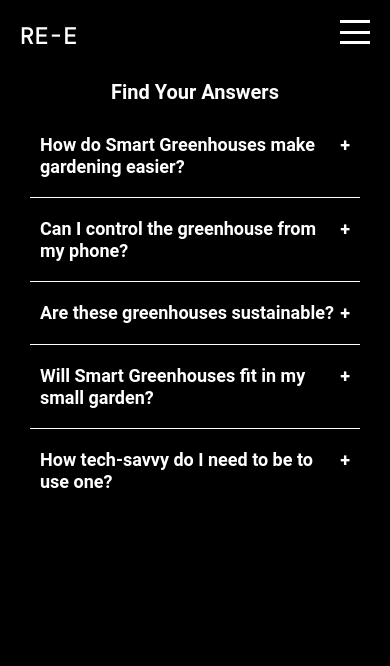
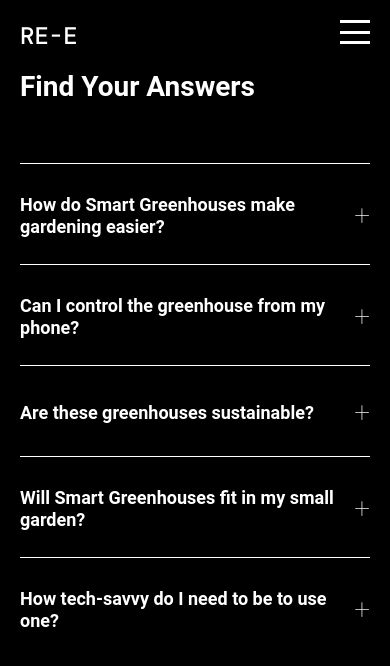
Before and after one commit to bigboykirusha/greenhouse_react, a React (Create React App) app: page /qa in a window 390 px wide. Shown: the top 666 px of the page. Built offline with nearby package versions, Linux system fonts and the light colour scheme; a web font is replaced by a local one.

Commit message:
qa page fix

```diff
--- a/src/components/QaCard/QaCard.module.scss
+++ b/src/components/QaCard/QaCard.module.scss
@@ -1,60 +1,100 @@
 .qaCard {
   background-color: #000; /* Черный фон */
-   border-bottom: 1px solid #fff; /* Белая линия между карточками */
-   margin-bottom: 10px;
-   padding: 15px;
-   transition: all 0.3s ease;
+  border-top: 1px solid #fff; /* Белая линия между карточками */
+  padding: 50px 0; /* Отступы сверху и снизу по 50px, по бокам 15px */
+  padding-top: 30px;
+  transition: all 0.3s ease-in-out;
   cursor: pointer;
-   position: relative;
-
-   &:last-child {
-     border-bottom: none; /* Убрать последнюю линию */
-   }
+  overflow: hidden;
+  height: 60px; /* Фиксированная высота для закрытой карточки */
+  display: flex;
+  flex-direction: column;
+  justify-content: flex-start;
 
   h2 {
-     font-size: 18px;
+    font-size: 24px;
     margin: 0;
     transition: color 0.3s ease;
     color: #fff; /* Белый текст */
     display: flex;
     justify-content: space-between;
-     align-items: flex-start; /* Прижать иконку к верху */
+    align-items: center; /* Прижать иконку к верху */
+    vertical-align: middle;
     line-height: 1.2; /* Уменьшенное расстояние между строчками */
 
     .icon {
-       font-size: 18px;
+      font-size: 42px;
+      font-weight: 200;
       transition: transform 0.3s ease;
       color: #fff; /* Белая иконка */
-        /* Отступ от текста */
+      margin-left: 10px; /* Отступ от текста */
+
+      @media (max-width: 1440px) {
+        font-size: 36px;
+      }
+
+      @media (max-width: 768px) {
+        font-size: 28px;
+      }
     }
   }
 
-   p {
-     font-size: 16px;
-     color: #fff; /* Белый текст */
-     margin: 10px 0 0;
+  .content {
     max-height: 0;
     overflow: hidden;
-     transition: max-height 0.3s ease, padding 0.3s ease;
-     padding: 0;
+    transition: max-height 0.3s ease, margin 0.3s ease; /* Добавлен переход для отступа между вопросом и ответом */
+    margin: 50px 0; /* Отступ между вопросом и ответом */
+
+    p {
+      font-size: 24px;
+      color: #fff; /* Белый текст */
+      margin: 0; /* Отступы внутри параграфа */
+      opacity: 0.7;
+
+      @media (max-width: 1440px) {
+          font-size: 20px;
+      }
+
+      @media (max-width: 1024px) {
+          font-size: 18px;
+      }
+    }
   }
 
   &.active {
-     h2 {
-       color: #007bff;
+    height: auto; /* Высота автоматически подстраивается под контент */
+    padding-bottom: 0; /* Отступ снизу у активной карточки */
+
+    @media (max-width: 768px) {
+      padding-bottom: 0;
     }
 
-     p {
+    .content {
       max-height: 1000px; /* Большое значение для раскрытия контента */
-       padding: 10px 0;
+      margin: 20px 0; /* Установка отступа в 50px при активной карточке */
+      padding-right: 20px;
+
     }
   }
 
-   @media (max-width: 520px) {
-     padding: 10px;
-
-     p {
-       font-size: 14px;
+  @media (max-width: 1440px) {
+    h2 {
+      font-size: 20px;
     }
   }
+
+  @media (max-width: 1024px) {
+    h2 {
+      font-size: 18px;
     }
+  }
+
+  @media (max-width: 1024px) {
+    margin: 10px 0;
+  }
+
+  @media (max-width: 520px) {
+    margin-top: 10px;
+    margin-bottom: 0;
+  }
+}
--- a/src/components/QaCard/QaCard.tsx
+++ b/src/components/QaCard/QaCard.tsx
@@ -1,10 +1,11 @@
+// QaCard.tsx
 import React from 'react';
 import styles from './QaCard.module.scss';
 
 interface QaCardProps {
   question: string;
   answer: string;
-  isActive: boolean;
+  isActive: boolean; // Добавляем проп isActive
   onClick: () => void;
 }
 
@@ -13,9 +14,11 @@ const QaCard: React.FC<QaCardProps> = ({ question, answer, isActive, onClick })
     <div className={`${styles.qaCard} ${isActive ? styles.active : ''}`} onClick={onClick}>
       <h2>
         {question}
-        <span className={styles.icon}>{isActive ? '−' : '+'}</span>
+        <div className={styles.icon}>{isActive ? '−' : '+'}</div>
       </h2>
-      <p dangerouslySetInnerHTML={{ __html: answer }} />
+      <div className={`${styles.content} ${isActive ? styles.activeContent : ''}`}>
+        <p dangerouslySetInnerHTML={{ __html: answer }} />
+      </div>
     </div>
   );
 };
--- a/src/pages/Qa/Qa.module.scss
+++ b/src/pages/Qa/Qa.module.scss
@@ -1,31 +1,56 @@
 .qa {
-   display: flex;
-   flex-direction: column;
-   align-items: center;
   padding: 20px;
 
+  @media (max-width: 768px) {
+    padding: 0;
+  }
+
   &__title {
-     font-size: 24px;
-     margin-bottom: 20px;
+    font-size: 40px;
+    color: #fff;
+    text-align: left;
+    margin-bottom: 150px;
+    margin-top: 40px;
     font-weight: bold;
-     color: #fff; /* Белый текст */
+
+    @media (max-width: 1440px) {
+      margin-bottom: 100px;
+      font-size: 32px;
+    }
+
+    @media (max-width: 768px) {
+      grid-template-columns: 1fr; /* Один столбец на мобильных устройствах */
+      margin-bottom: 50px;
+      font-size: 28px;
+      margin-top: 0;
+    }
   }
 
   &__cardsContainer {
+    display: grid;
+    grid-template-columns: repeat(auto-fit, minmax(300px, 1fr)); /* Два столбца для ПК и планшетов */
+    gap: 50px;
+    width: 80%;
+
+    @media (max-width: 1440px) {
       width: 100%;
-     max-width: 600px;
     }
 
-   @media (max-width: 520px) {
-     padding: 10px;
-
-     &__title {
-       font-size: 20px;
+    @media (max-width: 768px) {
+      grid-template-columns: 1fr; /* Один столбец на мобильных устройствах */
+      gap: 10px;
+      row-gap: 0;
+    }
   }
 
-     &__cardsContainer {
-       width: 100%;
-       max-width: 100%;
+  .column {
+    display: flex;
+    flex-direction: column;
+    gap: 20px;
+    flex: 1;
+
+    @media (max-width: 768px) {
+      gap: 10px;
     }
   }
 }
--- a/src/pages/Qa/Qa.tsx
+++ b/src/pages/Qa/Qa.tsx
@@ -1,3 +1,4 @@
+// Qa.tsx
 import React, { useState, useEffect } from "react";
 import styles from "./Qa.module.scss";
 import QaCard from "../../components/QaCard/QaCard";
@@ -39,14 +40,20 @@ const Qa: React.FC = () => {
   ];
 
   const handleCardClick = (index: number) => {
-    setActiveIndex(index === activeIndex ? null : index);
+    setActiveIndex(prevIndex => {
+      // Если текущая карточка уже активна, закрываем её
+      return prevIndex === index ? null : index;
+    });
   };
+
+  const half = Math.ceil(faqData.length / 2);
 
   return (
     <div className={styles.qa}>
       <div className={styles.qa__title}>Find Your Answers</div>
       <div className={styles.qa__cardsContainer}>
-        {faqData.map((faq, index) => (
+        <div className={styles.column}>
+          {faqData.slice(0, half).map((faq, index) => (
             <QaCard
               key={index}
               question={faq.question}
@@ -56,6 +63,18 @@ const Qa: React.FC = () => {
             />
           ))}
         </div>
+        <div className={styles.column}>
+          {faqData.slice(half).map((faq, index) => (
+            <QaCard
+              key={index + half}
+              question={faq.question}
+              answer={faq.answer}
+              isActive={index + half === activeIndex}
+              onClick={() => handleCardClick(index + half)}
+            />
+          ))}
+        </div>
+      </div>
     </div>
   );
 };
```
Lines whose indentation alone changed are shown as unchanged.
